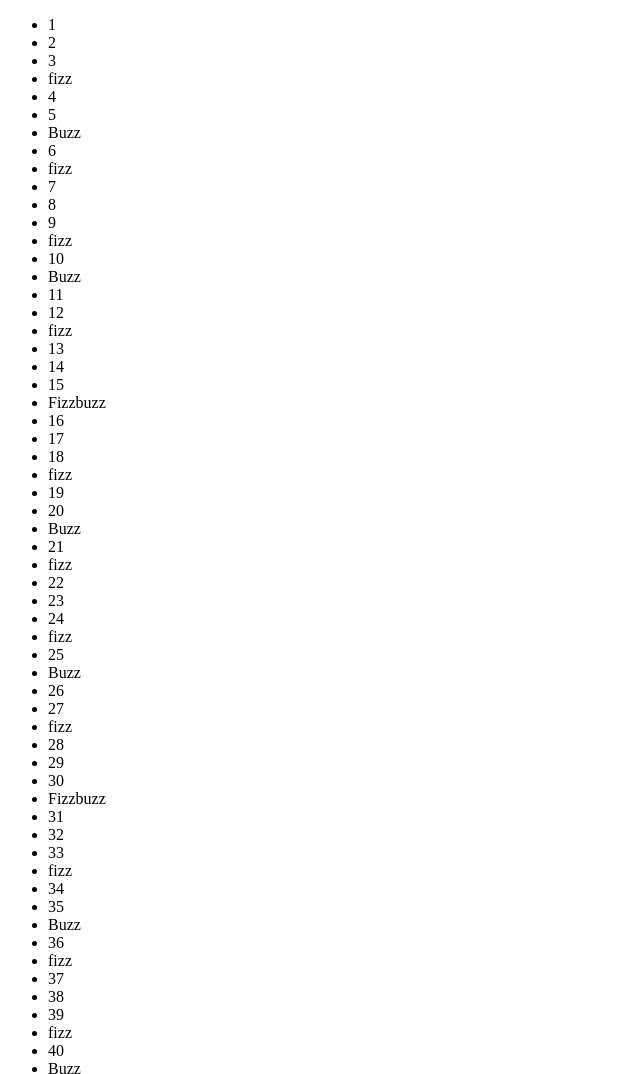
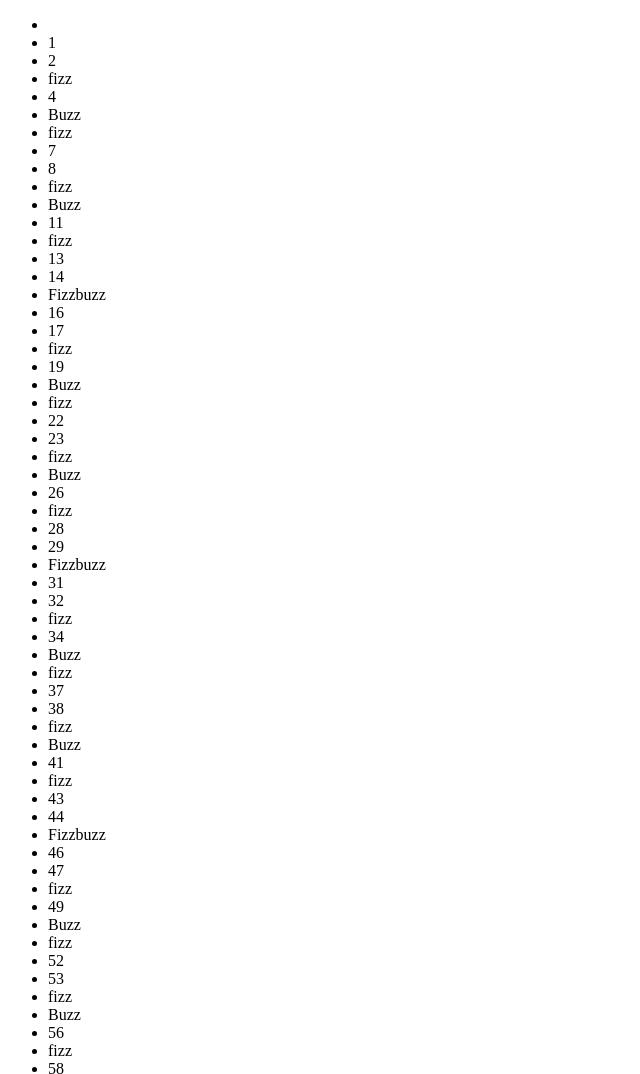
Before and after one commit to francescotroiano98/js-fizzbuzz, a plain HTML site: page index.html in a window 1280 px wide. Shown: the top 1074 px of the page, without its empty margins (0-640 px from the left). Drawn offline with Linux system fonts and the light colour scheme.

Commit message:
fixed li

```diff
--- a/JS/script.js
+++ b/JS/script.js
@@ -3,7 +3,7 @@ const ulelement = document.querySelector("ul");
 
 for (let i = 1; i <= 100; i++){
     console.log(i);
-    ulelement.innerHTML += `<li>${i}</li>`;
+
 
     if ((i % 3 === 0) && (i % 5 === 0)){
 
@@ -24,5 +24,7 @@ for (let i = 1; i <= 100; i++){
 
 
 
+    } else{
+        ulelement.innerHTML += `<li>${i}</li>`;
     }
 }
--- a/index.html
+++ b/index.html
@@ -10,7 +10,9 @@
     <body>
 
         <ul>
+            <li>
 
+            </li>
         </ul>
 
 
```
